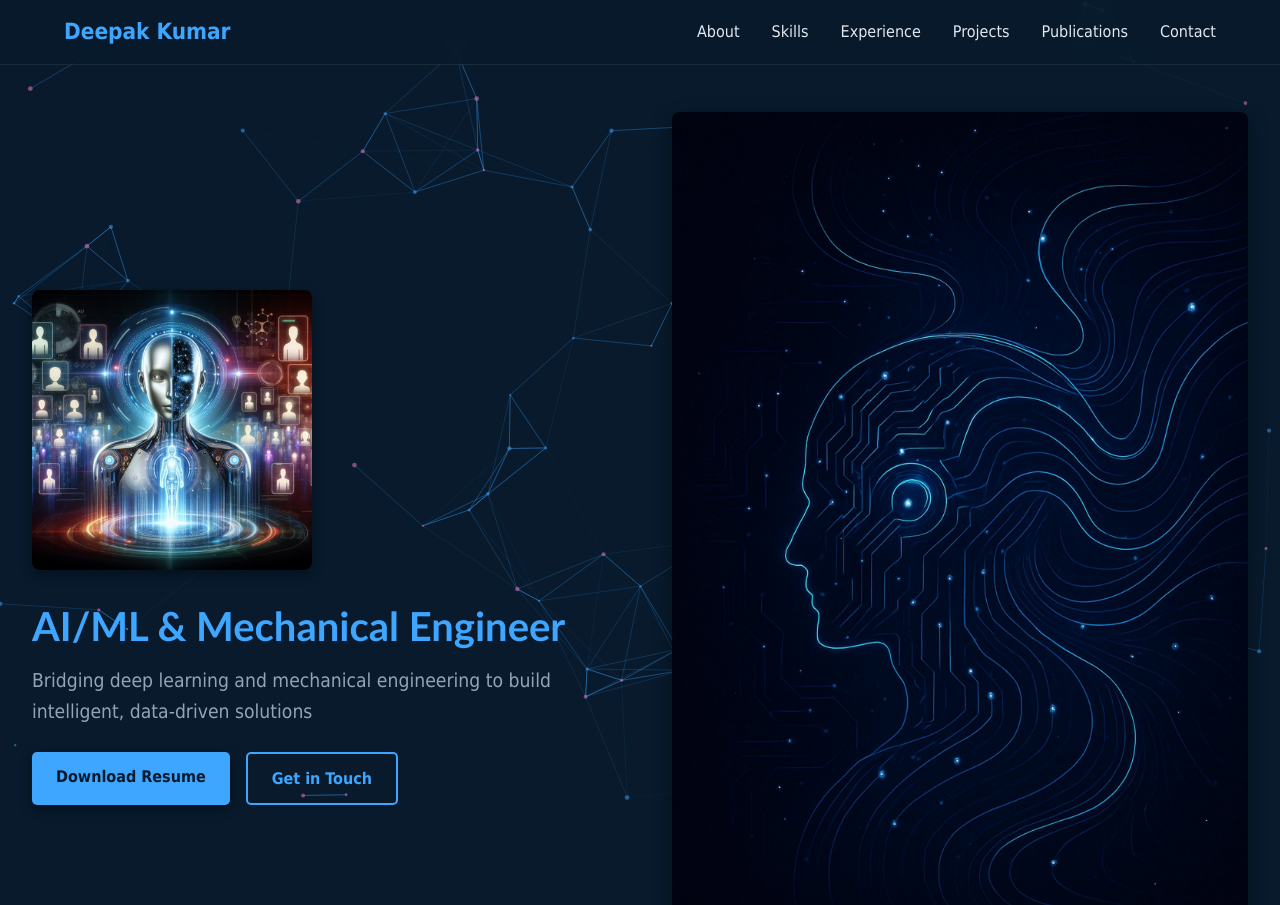
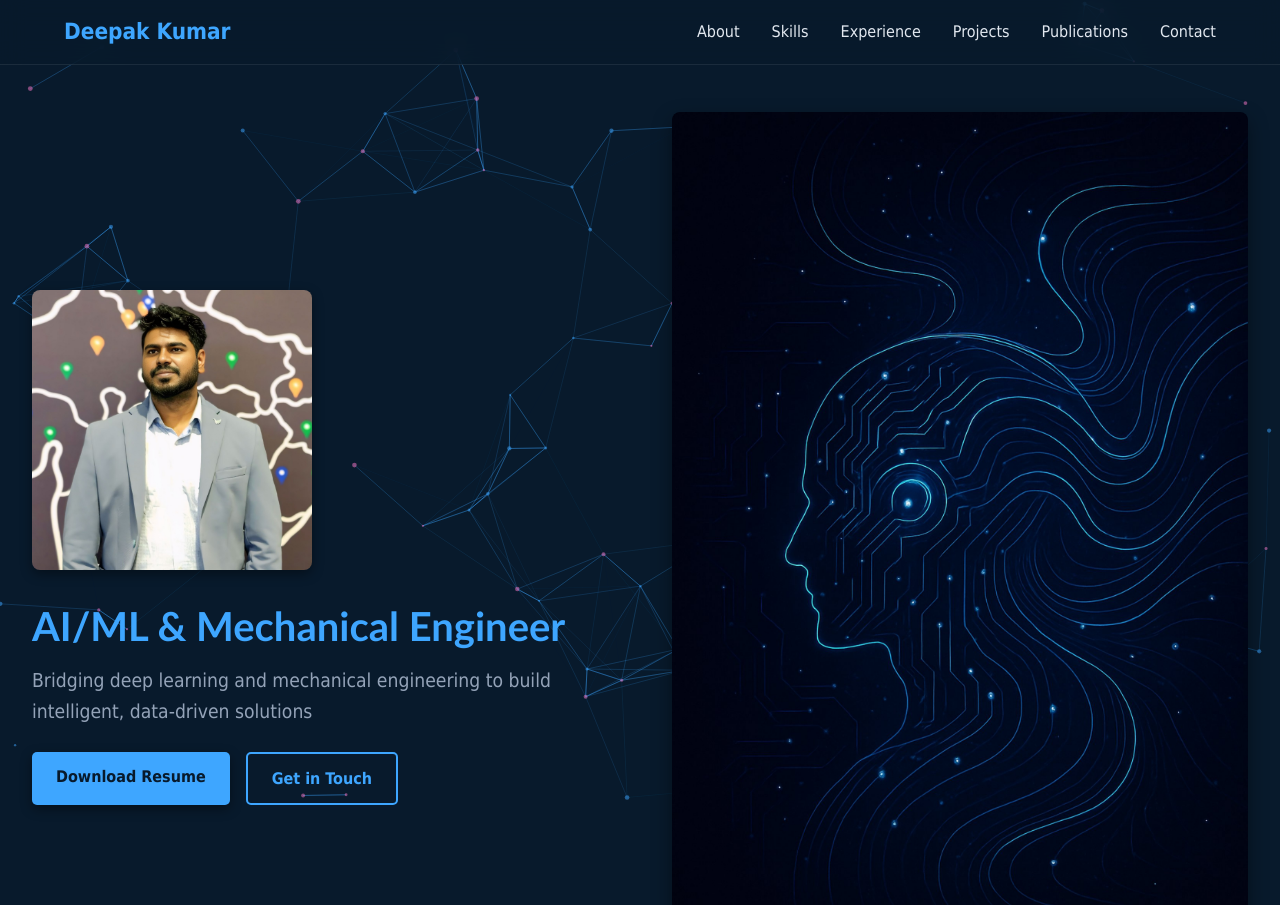
Before and after one commit to Deepak0kushwaha/deepak-portfolio, a plain HTML site: page index.html in a window 1280 px wide. Shown: the top 905 px of the page. Drawn offline with nearby package versions, Linux system fonts and the light colour scheme.

Commit message:
profile pic changed

```diff
--- a/index.html
+++ b/index.html
@@ -34,7 +34,7 @@
       <div id="tsparticles" class="particles"></div>
       <div class="hero-content">
         <!-- Profile photo on the left side of the hero.  A rounded rectangle image helps personalise the page. -->
-        <img src="profile.jpg" alt="Profile photo" class="profile-photo" />
+        <img src="mypic.jpg" alt="Profile photo" class="profile-photo" />
         <h1 class="hero-title">AI/ML &amp; Mechanical Engineer</h1>
         <p class="hero-subtitle">
           Bridging deep learning and mechanical engineering to build intelligent,
```
